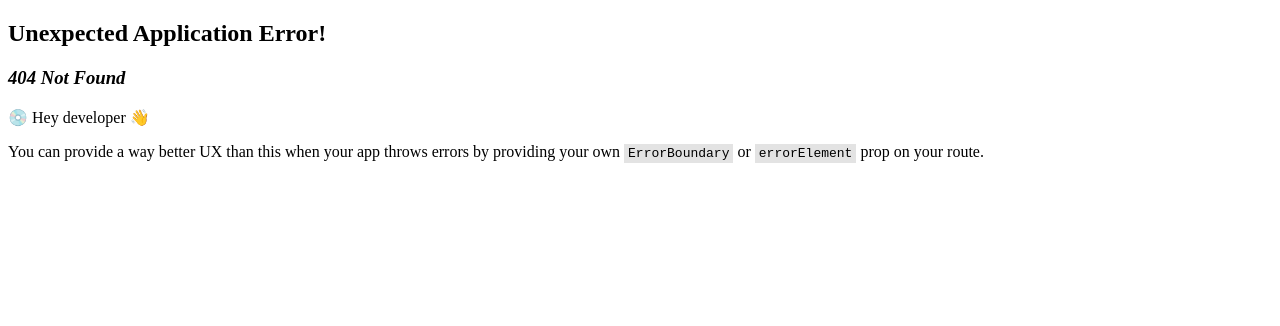
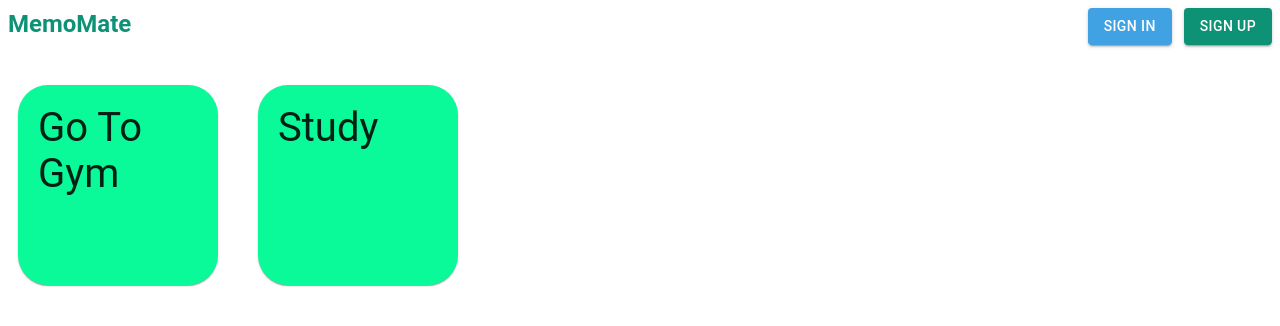
Before and after one commit to aroradhruv2308/Memo-Mate, a React (Vite) app: page /notes in a window 1280 px wide. Before the commit this address had no page. Shown: the top 326 px of the page. Built offline with nearby package versions, Linux system fonts and the light colour scheme.

Commit message:
Added notes UI

```diff
--- a/package.json
+++ b/package.json
@@ -13,6 +13,7 @@
     "@emotion/react": "^11.11.3",
     "@emotion/styled": "^11.11.0",
     "@mui/material": "^5.15.10",
+    "axios": "^1.6.7",
     "react": "^18.2.0",
     "react-dom": "^18.2.0",
     "react-router-dom": "^6.22.1"
--- a/src/App.jsx
+++ b/src/App.jsx
@@ -3,6 +3,7 @@ import { createTheme, ThemeProvider, styled } from "@mui/material/styles";
 import AppBar from "./components/appbar";
 import SignIn from "./screens/signin_screen";
 import SignUp from "./screens/signup_screen";
+import NotesScreen from "./screens/notes_screen";
 
 const theme = createTheme({
   palette: {
@@ -43,6 +44,15 @@ const router = createBrowserRouter([
       </div>
     ),
   },
+  {
+    path: "/notes",
+    element: (
+      <div>
+        <AppBar />
+        <NotesScreen />
+      </div>
+    ),
+  },
 ]);
 
 function App() {
--- a/src/screens/notes_screen.jsx
+++ b/src/screens/notes_screen.jsx
@@ -1,5 +1,85 @@
+import { Paper, Typography, TextField } from "@mui/material";
+import { useState } from "react";
 function NotesScreen() {
-  return <div>Notes Screen</div>;
+  const [expandedStates, setExpandedStates] = useState(
+    Array.from({ length: 2 }, () => false)
+  );
+  let [details, setDetails] = useState([
+    {
+      title: "Go To Gym",
+      subTasks: ["wakeup at 5", "have your preworkout", "Go to Gym"],
+    },
+    {
+      title: "Study",
+      subTasks: [
+        "wakeup at 3",
+        "have your Coffee or Tea",
+        "Study Continuously",
+      ],
+    },
+  ]);
+  const handleExpandClick = (index) => {
+    const newExpandedStates = [...expandedStates];
+    newExpandedStates[index] = !newExpandedStates[index];
+    setExpandedStates(newExpandedStates);
+  };
+
+  const handleTitleChange = (event) => {
+    setTitle(event.target.value);
+  };
+  const handleTextFieldClick = (event) => {
+    event.stopPropagation();
+  };
+
+  const handleDetailsChange = (event) => {
+    setDetails(event.target.value);
+  };
+  return (
+    <div style={{ marginTop: "40px", display: "flex", flexWrap: "wrap" }}>
+      {expandedStates.map((expanded, index) => (
+        <Paper
+          key={index}
+          onClick={() => handleExpandClick(index)}
+          sx={{
+            height: expanded ? "400px" : "200px",
+            width: expanded ? "400px" : "200px",
+            background: "#0afa9a",
+            marginRight: "30px",
+            marginBottom: "30px",
+            borderRadius: "30px",
+            marginLeft: "10px",
+            transition: "height 0.3s ease-in-out, width 0.3s ease-in-out",
+            cursor: "pointer",
+            position: "relative",
+          }}
+        >
+          <div style={{ padding: "20px" }}>
+            {!expanded ? (
+              <Typography variant="h3" sx={{ fontSize: "40px" }}>
+                {details[index].title}
+              </Typography>
+            ) : (
+              <div>
+                <TextField
+                  id="standard-basic"
+                  variant="standard"
+                  defaultValue="Title"
+                  InputProps={{
+                    disableUnderline: true,
+                    style: { fontSize: "40px", fontWeight: "bold" },
+                  }}
+                  focused={true}
+                  onFocus={(e) => e.target.select()}
+                  autoFocus
+                  onClick={handleTextFieldClick}
+                />
+              </div>
+            )}
+          </div>
+        </Paper>
+      ))}
+    </div>
+  );
 }
 
 export default NotesScreen;
--- a/src/screens/signin_screen.jsx
+++ b/src/screens/signin_screen.jsx
@@ -1,10 +1,32 @@
 import { Card, Typography, TextField, Checkbox, Button } from "@mui/material";
 import { useState } from "react";
+import { useNavigate } from "react-router-dom";
+import { loginUser } from "../services/userServices.js";
 
 function SignIn() {
+  const navigate = useNavigate();
   let [isChecked, setChecked] = useState(false);
-  function onChange(event) {
-    setChecked(event.target.checked);
+  let [usercreds, setUsercreds] = useState({ username: "", password: "" });
+
+  function usernameOnChange(event) {
+    setUsercreds((prevState) => ({
+      ...prevState,
+      username: event.target.value,
+    }));
+  }
+
+  function passwordOnChange(event) {
+    setUsercreds((prevState) => ({
+      ...prevState,
+      password: event.target.value,
+    }));
+  }
+
+  async function onLogin() {
+    let res = await loginUser(usercreds);
+    if (res.status == 200) {
+      navigate("/notes");
+    }
   }
   return (
     <div style={{ width: "100%", display: "flex", justifyContent: "center" }}>
@@ -37,6 +59,7 @@ function SignIn() {
             </div>
             <div>
               <TextField
+                onChange={usernameOnChange}
                 id="outlined-basic"
                 label="Username"
                 variant="outlined"
@@ -45,6 +68,7 @@ function SignIn() {
             </div>
             <div>
               <TextField
+                onChange={passwordOnChange}
                 id="outlined-basic"
                 label="Password"
                 variant="outlined"
@@ -59,7 +83,9 @@ function SignIn() {
                 alignItems: "center",
               }}
             ></div>
-            <Button sx={{ marginTop: "10px" }}>Login</Button>
+            <Button sx={{ marginTop: "10px" }} onClick={onLogin}>
+              Login
+            </Button>
           </div>
         </div>
       </Card>
--- a/src/screens/signup_screen.jsx
+++ b/src/screens/signup_screen.jsx
@@ -1,10 +1,31 @@
 import { Card, Typography, TextField, Checkbox, Button } from "@mui/material";
 import { useState } from "react";
+import { registerUser } from "../services/userServices.js";
+import { useNavigate } from "react-router-dom";
+function SignUp() {
+  const navigate = useNavigate();
+  let [isChecked, setChecked] = useState(false);
+  let [usercreds, setUsercreds] = useState({ username: "", password: "" });
 
-function SignUp() {
-  let [isChecked, setChecked] = useState(false);
-  function onChange(event) {
-    setChecked(event.target.checked);
+  function usernameOnChange(event) {
+    setUsercreds((prevState) => ({
+      ...prevState,
+      username: event.target.value,
+    }));
+  }
+
+  function passwordOnChange(event) {
+    setUsercreds((prevState) => ({
+      ...prevState,
+      password: event.target.value,
+    }));
+  }
+
+  async function onRegister() {
+    let res = await registerUser(usercreds);
+    if (res.status == 200) {
+      navigate("/notes");
+    }
   }
   return (
     <div style={{ width: "100%", display: "flex", justifyContent: "center" }}>
@@ -37,6 +58,7 @@ function SignUp() {
             </div>
             <div>
               <TextField
+                onChange={usernameOnChange}
                 id="outlined-basic"
                 label="Username"
                 variant="outlined"
@@ -45,21 +67,13 @@ function SignUp() {
             </div>
             <div>
               <TextField
+                onChange={passwordOnChange}
                 id="outlined-basic"
                 label="Password"
                 variant="outlined"
                 sx={{ marginTop: "20px" }}
               />
             </div>
-            <div>
-              <TextField
-                id="outlined-basic"
-                label="Phone No"
-                variant="outlined"
-                sx={{ marginTop: "20px" }}
-              />
-            </div>
-
             <div
               style={{
                 display: "flex",
@@ -67,7 +81,9 @@ function SignUp() {
                 alignItems: "center",
               }}
             ></div>
-            <Button sx={{ marginTop: "10px" }}>Register</Button>
+            <Button sx={{ marginTop: "10px" }} onClick={onRegister}>
+              Register
+            </Button>
           </div>
         </div>
       </Card>
--- /dev/null
+++ b/src/services/userServices.js
@@ -0,0 +1,29 @@
+import axios from "axios";
+
+export const registerUser = async (userCreds) => {
+  let config = {
+    headers: {
+      username: userCreds.username,
+      password: userCreds.password,
+    },
+  };
+
+  let data = {};
+
+  let res = await axios.post("http://localhost:3000/signup", data, config);
+  return res;
+};
+
+export const loginUser = async (userCreds) => {
+  let config = {
+    headers: {
+      username: userCreds.username,
+      password: userCreds.password,
+    },
+  };
+
+  let data = {};
+
+  let res = await axios.post("http://localhost:3000/signin", data, config);
+  return res;
+};
```
Also changed, not shown: 1 other file (tests, documents, lock files or other folders).
